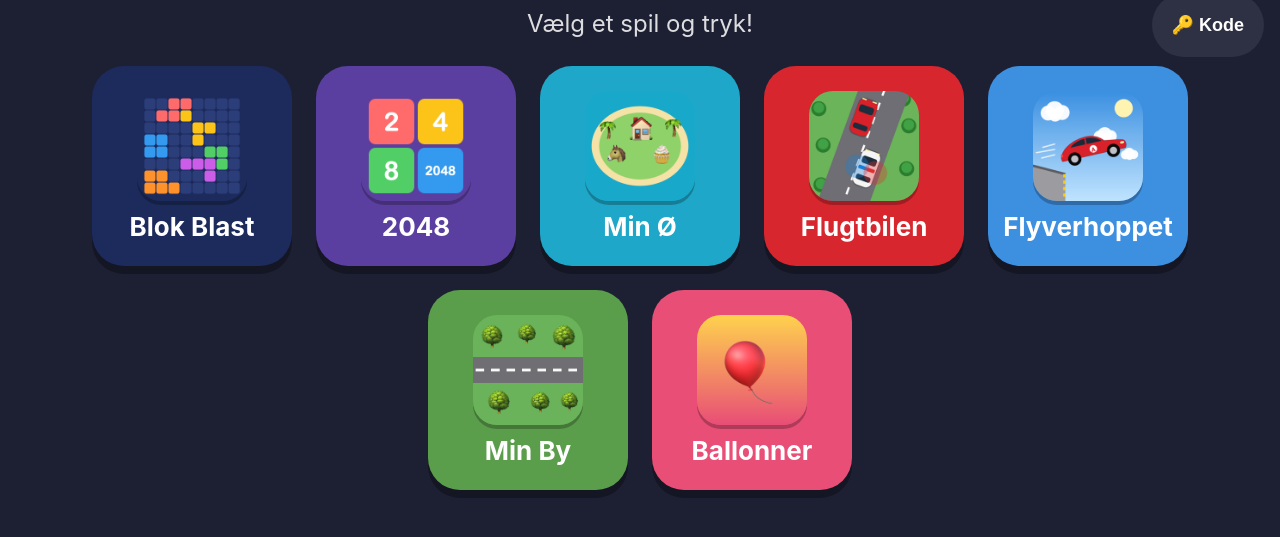
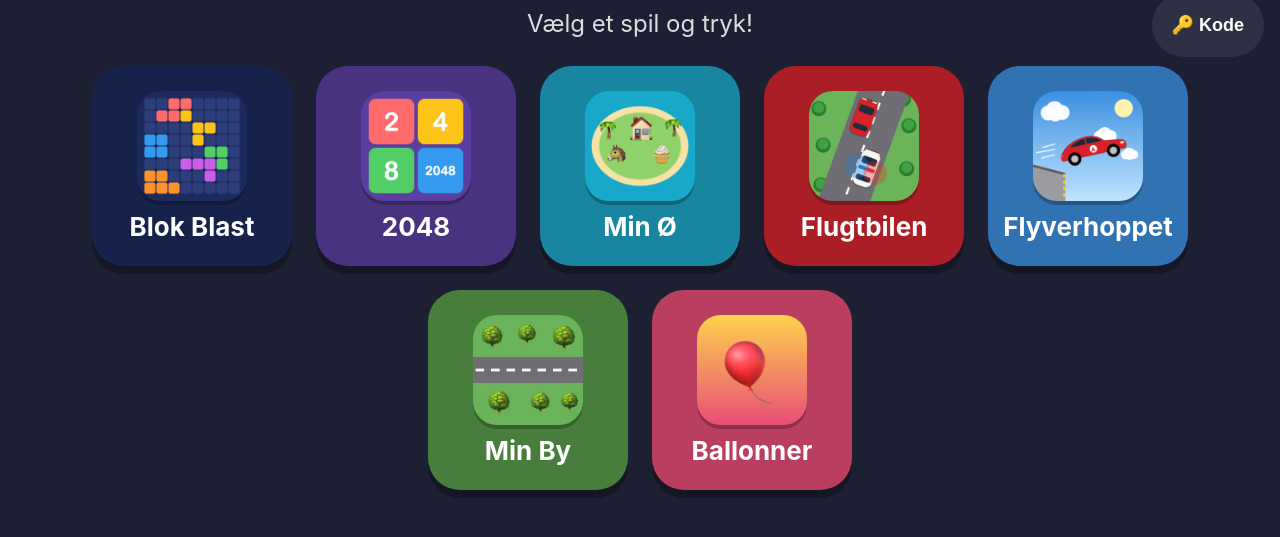
Before and after one commit to duemunk/Spilplatte, a website: page index.html in a window 1280 px wide. Shown: the part 99-636 px from the top of the page. Drawn offline with Linux system fonts and the light colour scheme.

Commit message:
Darken launcher tiles behind game icons

```diff
--- a/index.html
+++ b/index.html
@@ -82,13 +82,20 @@
       });
     }
 
+    // Tiles are darker than the game's own colour so an icon in that colour still stands out.
+    function darker(hex) {
+      var value = parseInt(hex.replace("#", ""), 16);
+      function channel(shift) { return Math.round(((value >> shift) & 255) * 0.8); }
+      return "rgb(" + channel(16) + "," + channel(8) + "," + channel(0) + ")";
+    }
+
     function render() {
       var tiles = document.getElementById("tiles");
       games.forEach(function (game) {
         var a = document.createElement("a");
         a.className = "tile";
         a.href = "games/" + game.folder + "/?v=" + Date.now();
-        a.style.background = game.color || "#4a90e2";
+        a.style.background = darker(game.color || "#4a90e2");
         var art = game.icon
           ? '<img class="icon" src="games/' + game.folder + "/" + game.icon + '" alt="">'
           : '<span class="emoji">' + game.emoji + "</span>";
```
